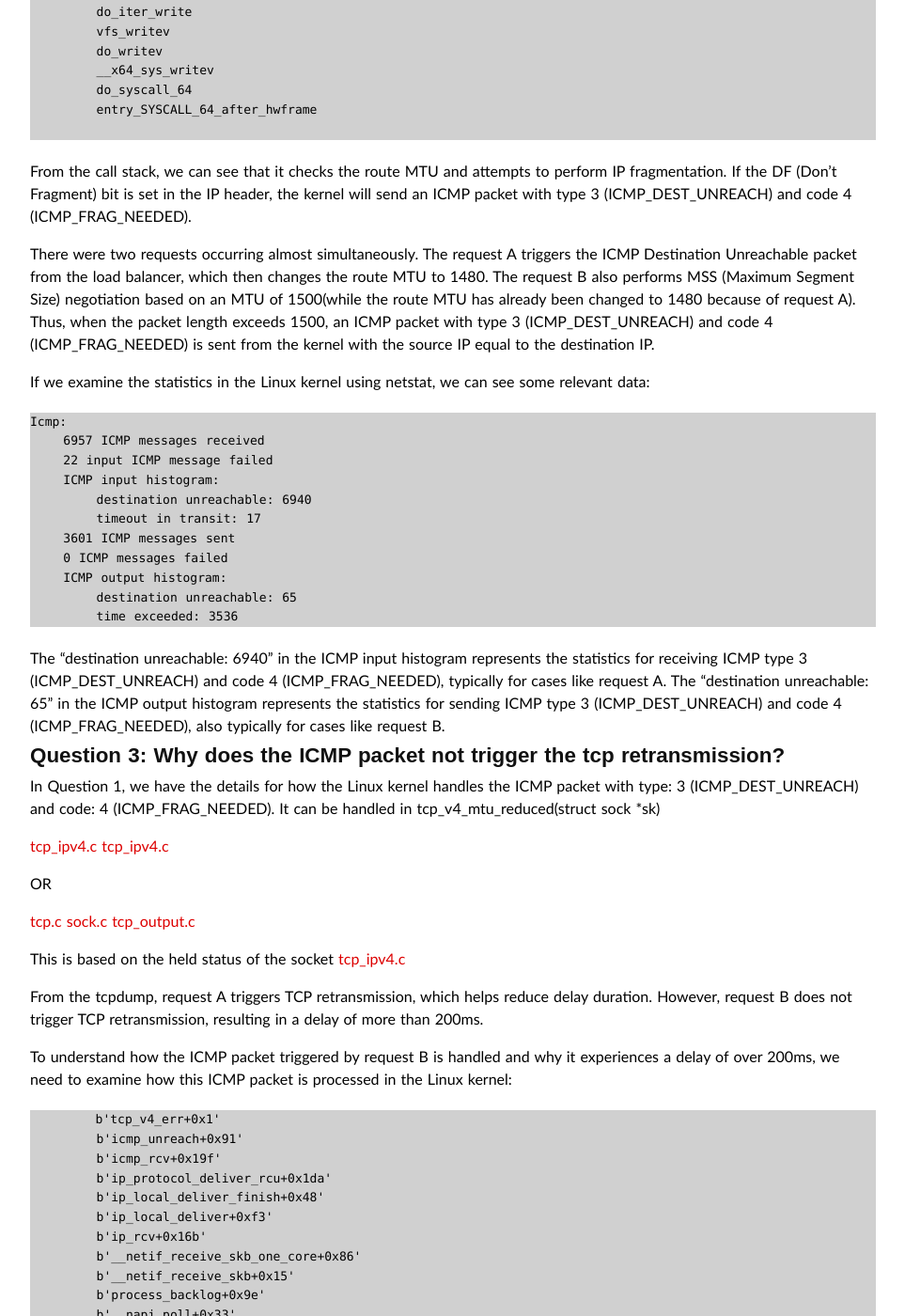
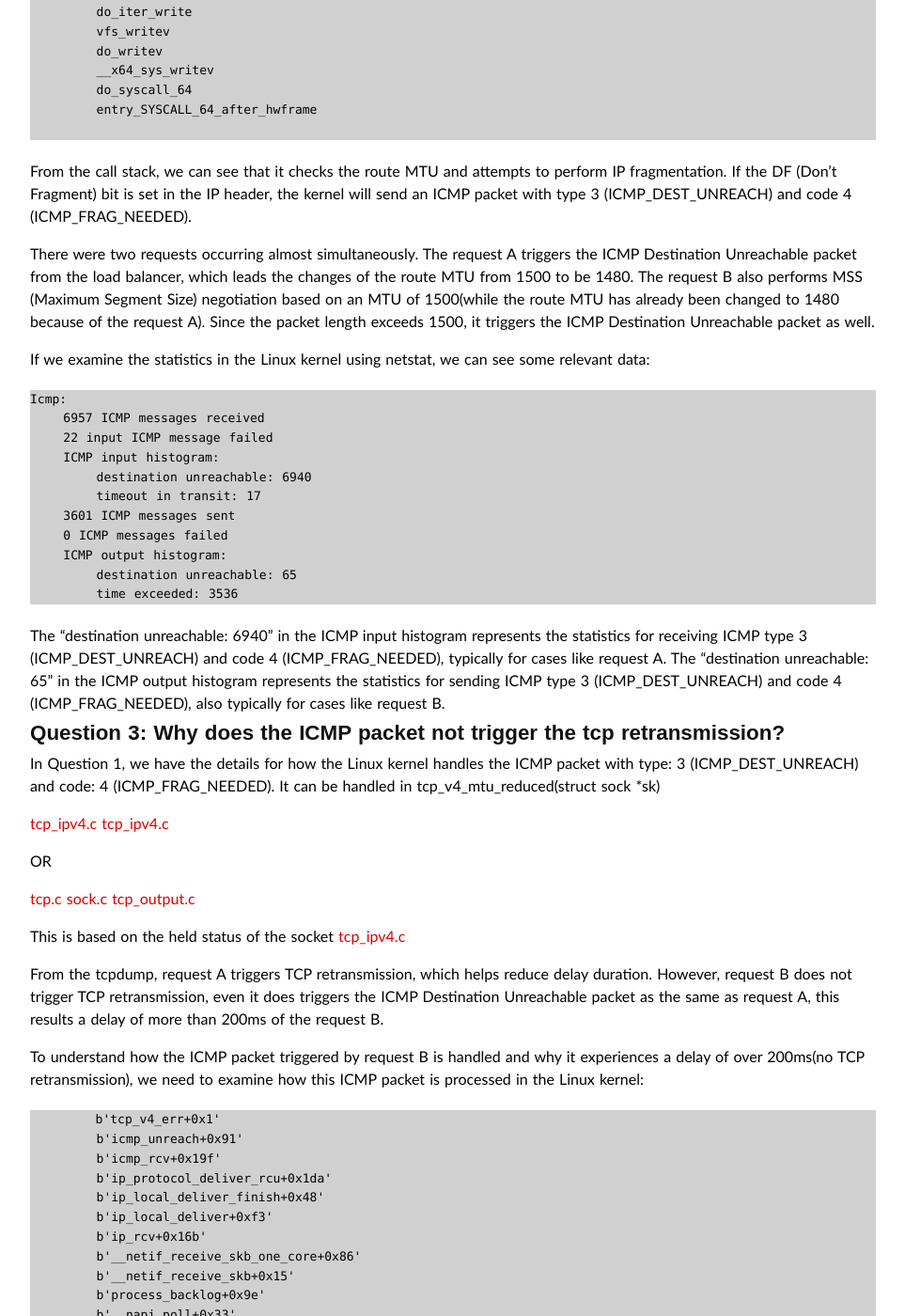
Before and after one commit to wenlxie/wenlxie.github.io, a Jekyll site: the page built from _posts/2024-12-31-Request-delay-200ms-becauseof-MTU-setting-in-IPVS-Loadbalancer-with-IPIP-forwarding-method.md, in a window 1280 px wide and 1400 px high, scrolled down 6839 px. Shown: the whole window at 94% size, without its empty margins (158-1121 px from the left). Built offline with Jekyll 4.4.1, drawn with Linux system fonts in a browser that asks for light colours; some web fonts are replaced; comment, search, counter and statistics services are not loaded; some of the changed text lies outside the part shown.

Commit message:
Update 2024-12-31-Request-delay-200ms-becauseof-MTU-setting-in-IPVS-Loadbalancer-with-IPIP-forwarding-method.md

````diff
--- a/_posts/2024-12-31-Request-delay-200ms-becauseof-MTU-setting-in-IPVS-Loadbalancer-with-IPIP-forwarding-method.md
+++ b/_posts/2024-12-31-Request-delay-200ms-becauseof-MTU-setting-in-IPVS-Loadbalancer-with-IPIP-forwarding-method.md
@@ -240,7 +240,7 @@ Let's trace the kernel stack of the function icmp_send(skb, ICMP_DEST_UNREACH, I
 
 From the call stack, we can see that it checks the route MTU and attempts to perform IP fragmentation. If the DF (Don't Fragment) bit is set in the IP header, the kernel will send an ICMP packet with type 3 (ICMP_DEST_UNREACH) and code 4 (ICMP_FRAG_NEEDED).
 
-There were two requests occurring almost simultaneously. The request A triggers the ICMP Destination Unreachable packet from the load balancer, which then changes the route MTU to 1480. The request B also performs MSS (Maximum Segment Size) negotiation based on an MTU of 1500(while the route MTU has already been changed to 1480 because of request A). Thus, when the packet length exceeds 1500, an ICMP packet with type 3 (ICMP_DEST_UNREACH) and code 4 (ICMP_FRAG_NEEDED) is sent from the kernel with the source IP equal to the destination IP.
+There were two requests occurring almost simultaneously. The request A triggers the ICMP Destination Unreachable packet from the load balancer, which leads the changes of the route MTU from 1500 to be 1480. The request B also performs MSS (Maximum Segment Size) negotiation based on an MTU of 1500(while the route MTU has already been changed to 1480 because of the request A). Since the packet length exceeds 1500, it triggers the ICMP Destination Unreachable packet as well.
 
 If we examine the statistics in the Linux kernel using netstat, we can see some relevant data:
 ```
@@ -281,9 +281,9 @@ OR
 This is based on the held status of the socket
 [tcp_ipv4.c](https://elixir.bootlin.com/linux/v5.15.126/source/net/ipv4/tcp_ipv4.c#L554)
 
-From the tcpdump, request A triggers TCP retransmission, which helps reduce delay duration. However, request B does not trigger TCP retransmission, resulting in a delay of more than 200ms.
+From the tcpdump, request A triggers TCP retransmission, which helps reduce delay duration. However, request B does not trigger TCP retransmission, even it does triggers the ICMP Destination Unreachable packet as the same as request A, this results a delay of more than 200ms of the request B.
 
-To understand how the ICMP packet triggered by request B is handled and why it experiences a delay of over 200ms, we need to examine how this ICMP packet is processed in the Linux kernel:
+To understand how the ICMP packet triggered by request B is handled and why it experiences a delay of over 200ms(no TCP retransmission), we need to examine how this ICMP packet is processed in the Linux kernel:
 
 ```
         b'tcp_v4_err+0x1'
@@ -333,7 +333,7 @@ Upon further tracing, in the function tcp_v4_err(), the packet is handled by tcp
 tcp_v4_mtu_reduced() is invoked when the socket is released by release_sock(). In tcp_v4_mtu_reduced(), tcp_simple_retransmit() is called [tcp_simple_retransmit()](https://elixir.bootlin.com/linux/v5.15.126/source/net/ipv4/tcp_ipv4.c#L372), but the packet is not sent out, so TCP retransmission is not triggered in this scenario, unlike request A [tcp_input.c](https://elixir.bootlin.com/linux/v5.15.126/source/net/ipv4/tcp_input.c#L2770).
 
 
-In such scenario, the packet, from the request B, instead be sent in TCP retransmissionis triggered by ICMP, it is sent again during the handling of the TCP probe timer, resulting in a delay of more than 200ms.
+In such scenario, the packet, from the request B, instead be sent in TCP retransmissionis triggered by "ICMP Destination Unreachable", it is sent again during the handling of the TCP probe timer, resulting in a delay of more than 200ms.
 
 
 ```
````
